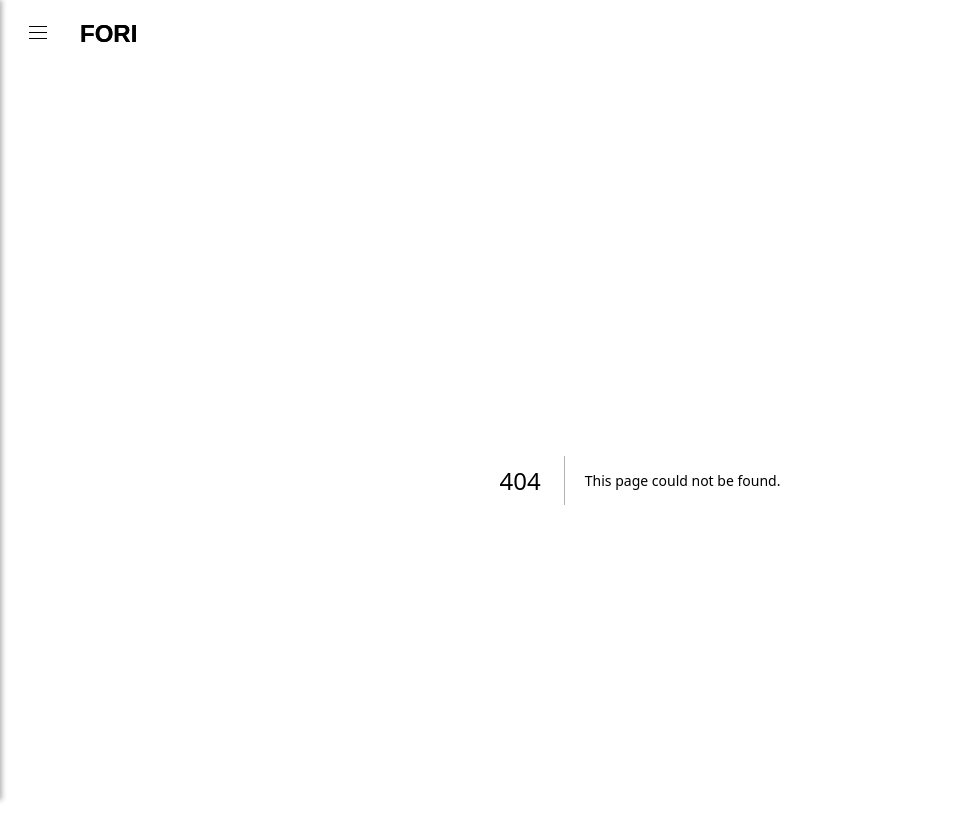
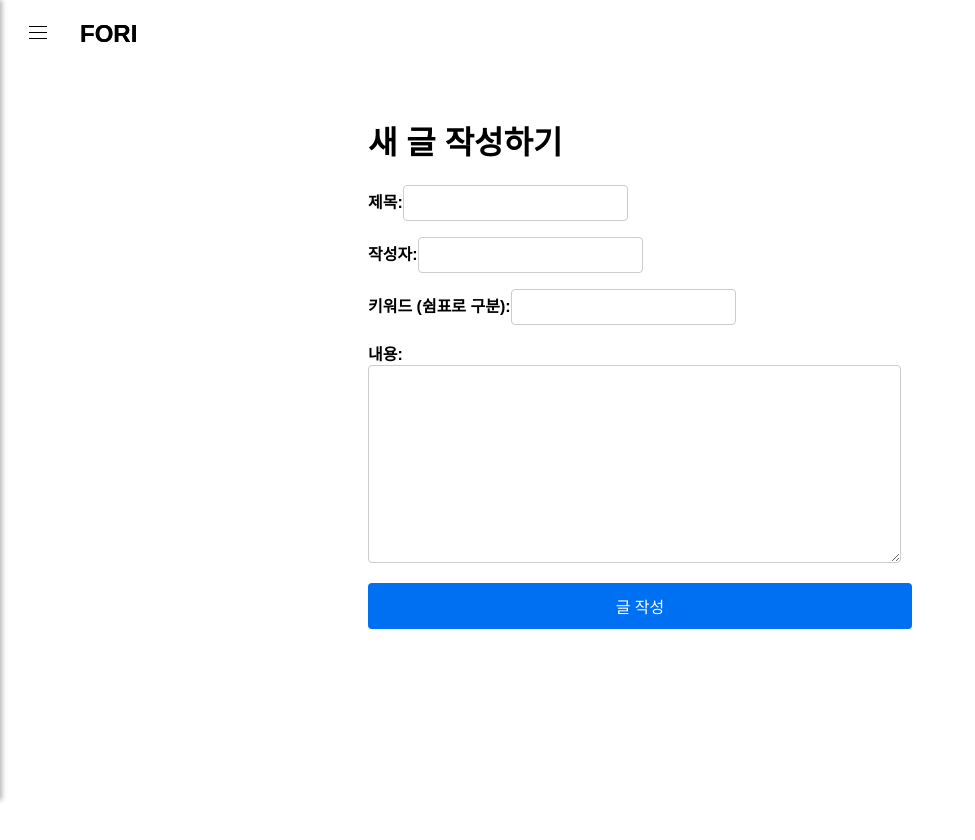
Before and after one commit to dongkyun2331/blog, a Next.js app: page /create-post in a window 1280 px wide. Before the commit this address had no page. Shown: the top 840 px of the page, without its empty margins (0-975 px from the left). After the commit the page ends 800 px from the top, so only its background shows below. Built offline with nearby package versions, Linux system fonts and the light colour scheme.

Commit message:
create-post

```diff
--- a/package.json
+++ b/package.json
@@ -22,6 +22,7 @@
     "react-youtube": "^10.1.0",
     "remark": "^15.0.1",
     "remark-html": "^16.0.1",
-    "remark-prism": "^1.3.6"
+    "remark-prism": "^1.3.6",
+    "simple-git": "^3.25.0"
   }
 }
--- /dev/null
+++ b/pages/api/create-post.js
@@ -0,0 +1,55 @@
+import fs from "fs";
+import path from "path";
+import { simpleGit } from "simple-git";
+
+export default async function handler(req, res) {
+  if (req.method === "POST") {
+    const { title, author, keywords, content } = req.body;
+    const date = new Date().toISOString().split("T")[0];
+
+    // _posts 디렉터리의 파일 목록을 가져옴
+    const postsDir = path.join(process.cwd(), "_posts");
+    const files = fs.readdirSync(postsDir);
+    const postNumbers = files
+      .map((file) => parseInt(file.split(".")[0], 10))
+      .filter((num) => !isNaN(num));
+
+    const nextPostNumber = Math.max(0, ...postNumbers) + 1;
+    const nextFileName = `${nextPostNumber}. ${title.replace(/\s+/g, "-")}.md`;
+
+    const filePath = path.join(postsDir, nextFileName);
+
+    const fileContent = `---
+title: "${nextPostNumber}. ${title}"
+date: "${date}"
+author: "${author}"
+keywords: ${JSON.stringify(keywords)}
+---
+
+${content}
+`;
+
+    try {
+      // 파일 작성
+      await fs.promises.writeFile(filePath, fileContent);
+
+      // Git 커밋
+      const git = simpleGit();
+      await git.add(filePath);
+      await git.commit(`Add new post: ${nextPostNumber}. ${title}`);
+
+      // 성공적으로 응답 전송
+      res
+        .status(200)
+        .json({
+          message: "Post created and committed",
+          fileName: nextFileName,
+        });
+    } catch (err) {
+      // 오류 발생 시 응답 전송
+      res.status(500).json({ error: "Failed to create post" });
+    }
+  } else {
+    res.status(405).json({ error: "Method not allowed" });
+  }
+}
--- /dev/null
+++ b/pages/create-post.js
@@ -0,0 +1,90 @@
+import { useState } from "react";
+import styles from "../styles/CreatePost.module.css";
+
+export default function CreatePost() {
+  const [title, setTitle] = useState("");
+  const [author, setAuthor] = useState("");
+  const [keywords, setKeywords] = useState("");
+  const [content, setContent] = useState("");
+  const [message, setMessage] = useState("");
+
+  const handleSubmit = async (e) => {
+    e.preventDefault();
+
+    const response = await fetch("/api/create-post", {
+      method: "POST",
+      headers: {
+        "Content-Type": "application/json",
+      },
+      body: JSON.stringify({
+        title,
+        author,
+        keywords: keywords.split(","),
+        content,
+      }),
+    });
+
+    const data = await response.json();
+    if (response.ok) {
+      setMessage(`포스트가 생성되었습니다: ${data.fileName}`);
+      setTitle("");
+      setAuthor("");
+      setKeywords("");
+      setContent("");
+    } else {
+      setMessage(`오류: ${data.error}`);
+    }
+  };
+
+  return (
+    <div className={styles.container}>
+      <h1>새 글 작성하기</h1>
+      <form onSubmit={handleSubmit} className={styles.form}>
+        <div>
+          <label className={styles.label}>제목:</label>
+          <input
+            type="text"
+            value={title}
+            onChange={(e) => setTitle(e.target.value)}
+            className={styles.input}
+            required
+          />
+        </div>
+        <div>
+          <label className={styles.label}>작성자:</label>
+          <input
+            type="text"
+            value={author}
+            onChange={(e) => setAuthor(e.target.value)}
+            className={styles.input}
+            required
+          />
+        </div>
+        <div>
+          <label className={styles.label}>키워드 (쉼표로 구분):</label>
+          <input
+            type="text"
+            value={keywords}
+            onChange={(e) => setKeywords(e.target.value)}
+            className={styles.input}
+          />
+        </div>
+        <div>
+          <label className={styles.label}>내용:</label>
+          <textarea
+            value={content}
+            onChange={(e) => setContent(e.target.value)}
+            className={styles.textarea}
+            required
+            rows="10"
+            cols="50"
+          />
+        </div>
+        <button type="submit" className={styles.button}>
+          글 작성
+        </button>
+      </form>
+      {message && <p>{message}</p>}
+    </div>
+  );
+}
--- /dev/null
+++ b/styles/CreatePost.module.css
@@ -0,0 +1,41 @@
+.container {
+  padding: 1rem;
+}
+
+.form {
+  display: flex;
+  flex-direction: column;
+  max-width: 600px;
+  margin: auto;
+}
+
+.form div {
+  margin-bottom: 1rem;
+}
+
+.label {
+  margin-bottom: 0.5rem;
+  font-weight: bold;
+}
+
+.input,
+.textarea {
+  padding: 0.5rem;
+  font-size: 1rem;
+  border: 1px solid #ccc;
+  border-radius: 4px;
+}
+
+.button {
+  padding: 0.7rem 1rem;
+  font-size: 1rem;
+  color: white;
+  background-color: #0070f3;
+  border: none;
+  border-radius: 4px;
+  cursor: pointer;
+}
+
+.button:hover {
+  background-color: #005bb5;
+}
```
Also changed, not shown: 1 other file (tests, documents, lock files or other folders).
